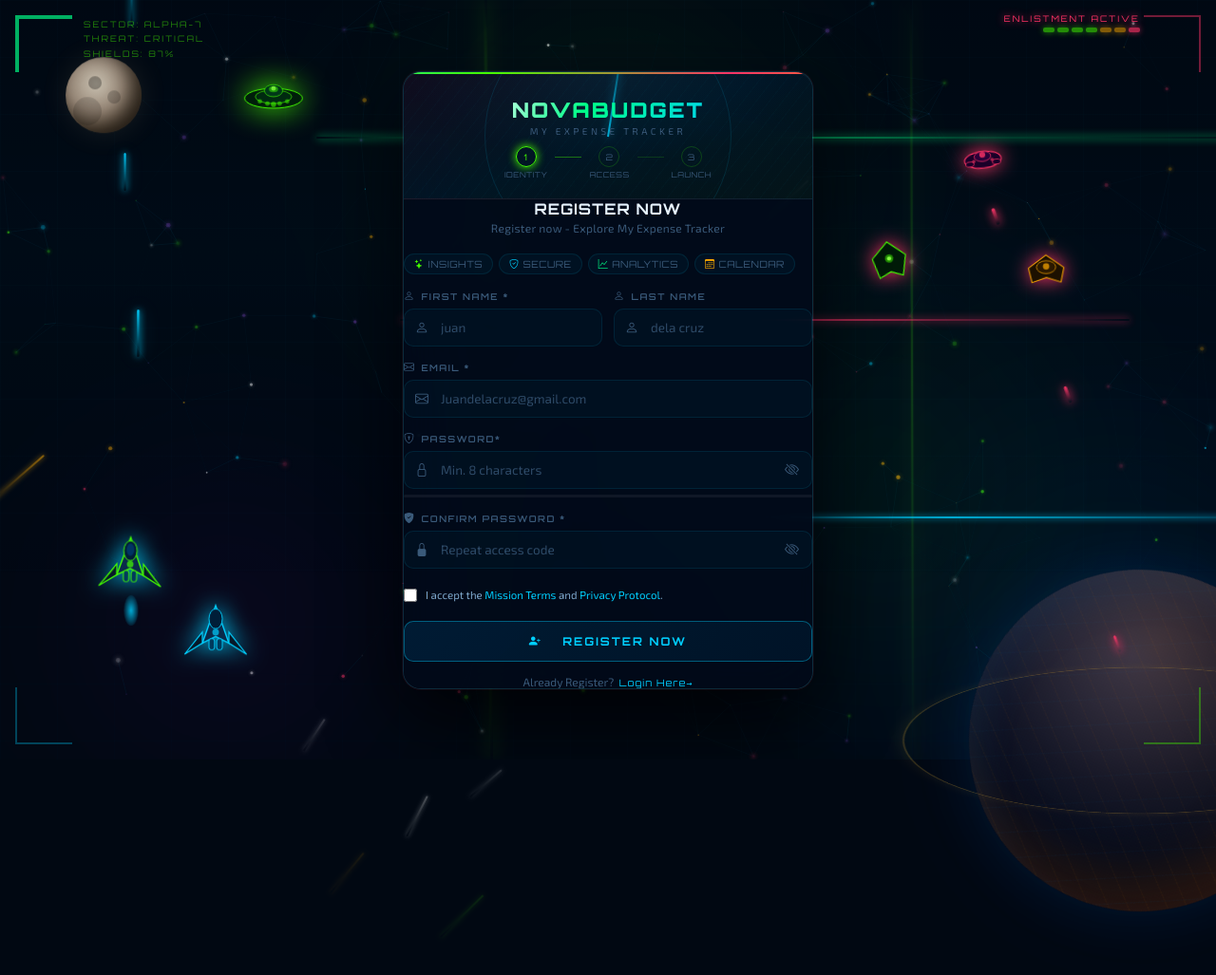
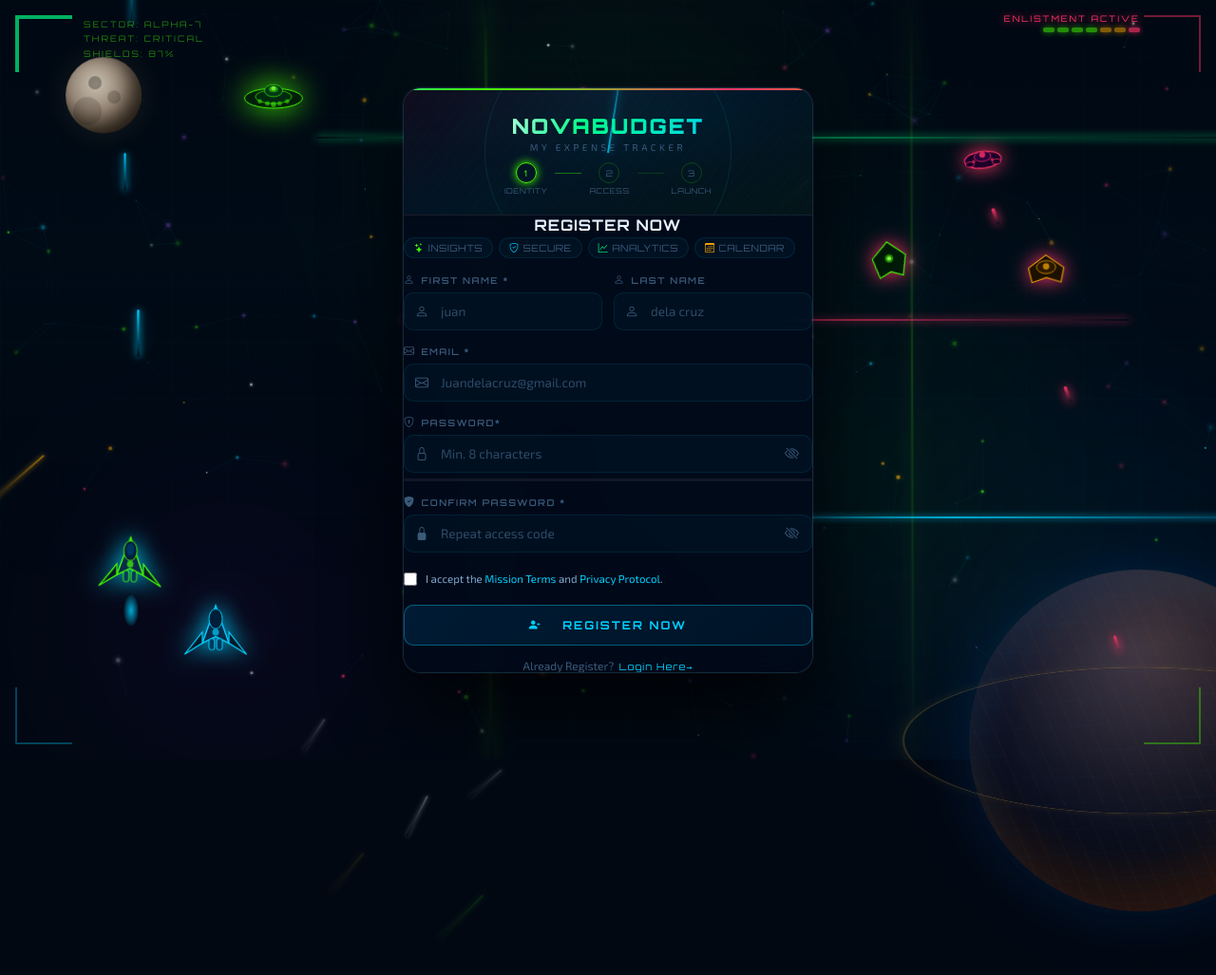
Before and after one commit to crisdanoy9-art/nova_expense_tracker, a PHP site: page /novabudget/register.php in a window 1280 px wide. Shown: the top 1027 px of the page at 95% size. Run offline with PHP 8.4, Linux system fonts and the light colour scheme; some libraries are stand-ins or nearby versions.

Commit message:
gi  wala uban  text kay maot

```diff
--- a/novabudget/register.php
+++ b/novabudget/register.php
@@ -285,7 +285,6 @@ $globalErrors = array_filter($errors, 'is_int', ARRAY_FILTER_USE_KEY);
     <!-- Body -->
       <div style="text-align: center;">
         <div class="card-heading">REGISTER NOW</div>
-        <div class="card-subhead">Register now - Explore My Expense Tracker</div>
       </div>
       <!-- Benefit pills -->
       <div class="benefit-row">
```
